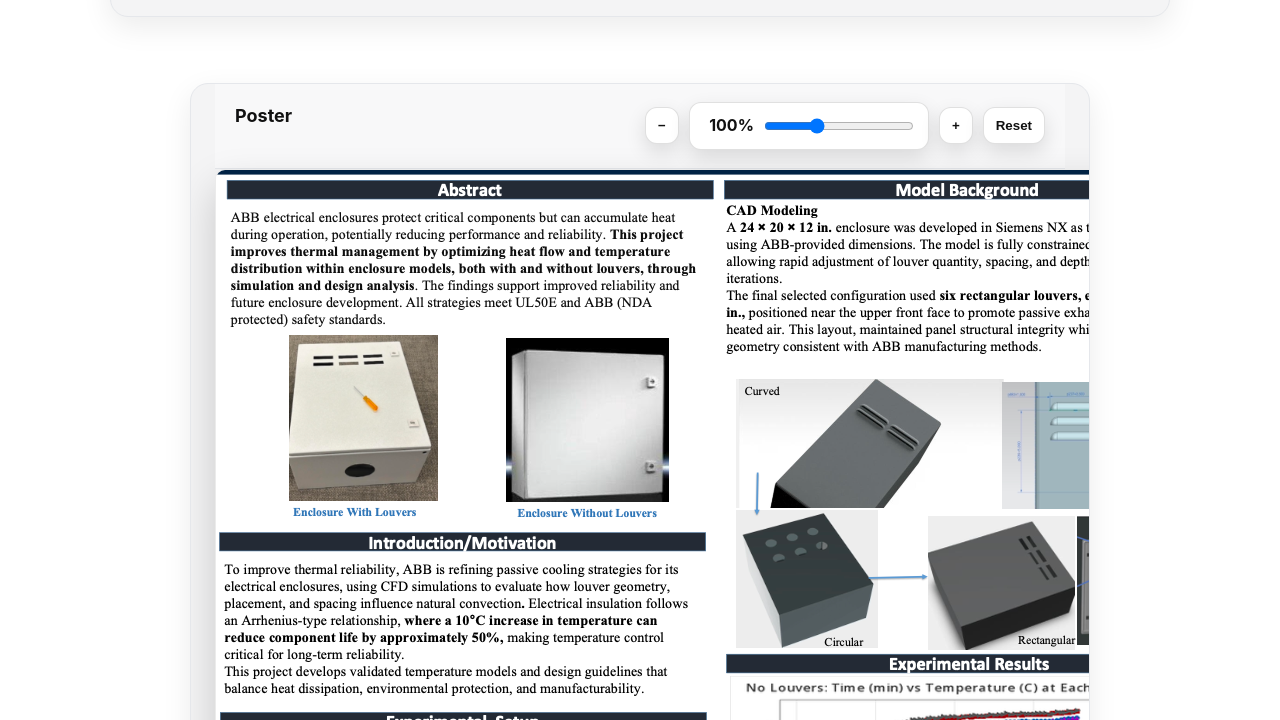
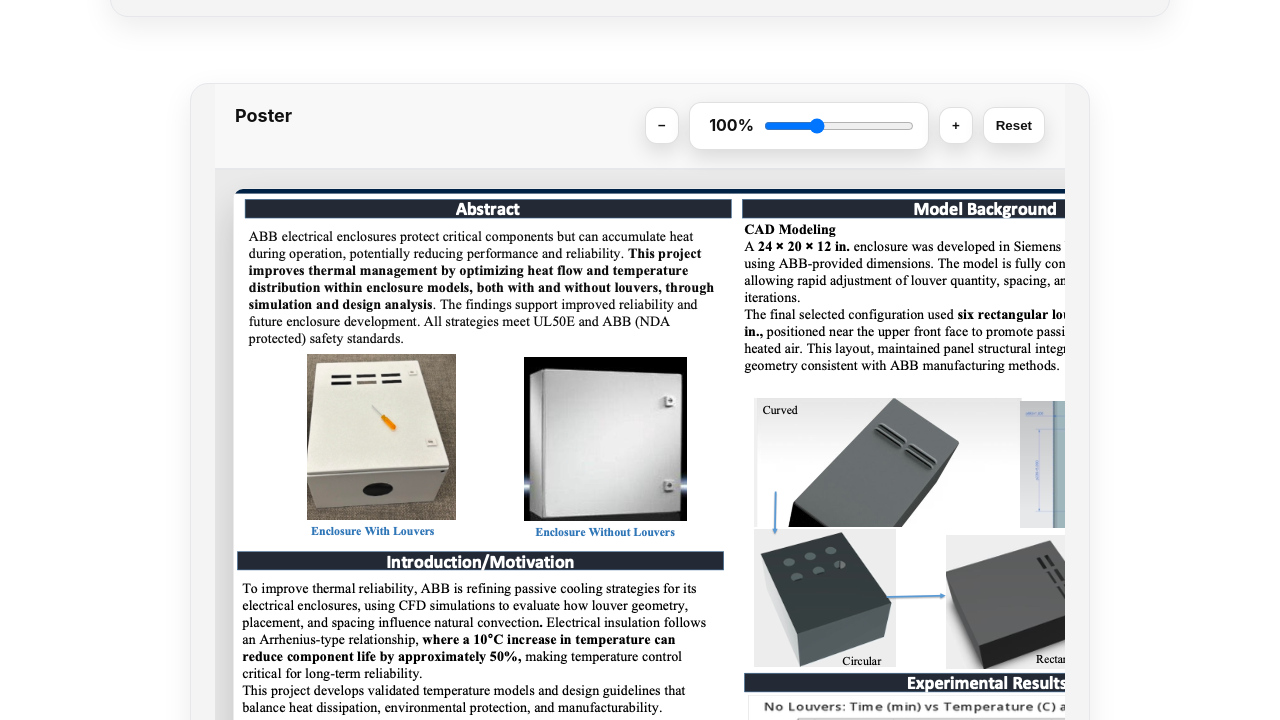
Before and after one commit to Adam-Skarre/adamskarre.com, a plain HTML site: page abb.progress.html in a window 1280 px wide. Shown: the part 232-952 px from the top of the page. Drawn offline with Linux system fonts and the light colour scheme.

Commit message:
Update abb.progress.html

```diff
--- a/abb.progress.html
+++ b/abb.progress.html
@@ -340,9 +340,11 @@
         </div>
       </div>
 
-      <div id="posterContainer">
-  <img class="poster" src="assets/images/poster.2.png" alt="ABB poster page 1" />
-  <img class="poster" src="assets/images/poster.3.png" alt="ABB poster page 2" />
+ <div class="viewer" id="viewer">
+  <div id="posterContainer">
+    <img class="poster" src="assets/images/poster.2.png" alt="ABB poster page 1" />
+    <img class="poster" src="assets/images/poster.3.png" alt="ABB poster page 2" />
+  </div>
 </div>
     </section>
   </main>
```
